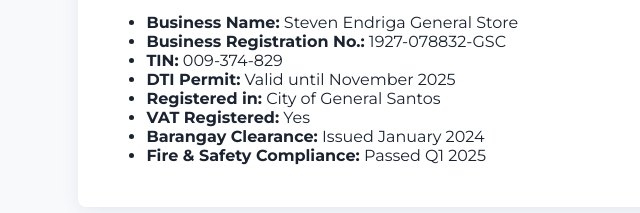
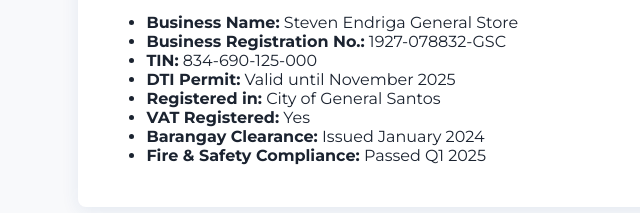
Before and after one commit to DaniPop88/STEVEN-ENDRIGA, a plain HTML site: page index.html in a window 1280 px wide. Shown: the part 2969-3182 px from the top of the page, 0-640 px from the left. Drawn offline with Linux system fonts and the light colour scheme.

Commit message:
Update index.html

```diff
--- a/index.html
+++ b/index.html
@@ -715,7 +715,7 @@
             <ul>
                 <li><strong>Business Name:</strong> Steven Endriga General Store</li>
                 <li><strong>Business Registration No.:</strong> 1927-078832-GSC</li>
-                <li><strong>TIN:</strong> 009-374-829</li>
+                <li><strong>TIN:</strong> 834-690-125-000</li>
                 <li><strong>DTI Permit:</strong> Valid until November 2025</li>
                 <li><strong>Registered in:</strong> City of General Santos</li>
                 <li><strong>VAT Registered:</strong> Yes</li>
```
